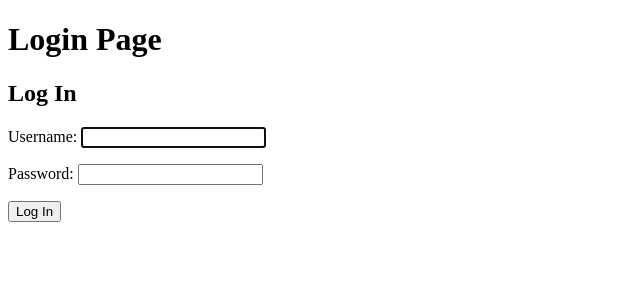
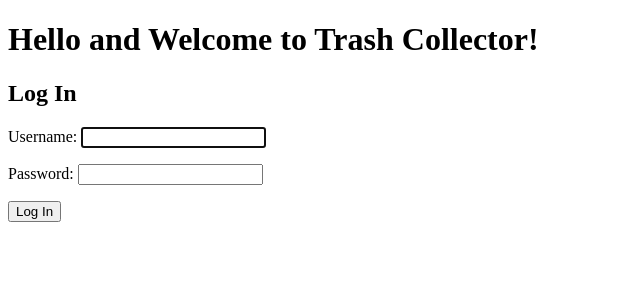
Before and after one commit to steveaclark82/trash_collector_starter, a Django app: page /accounts/login/ in a window 1280 px wide. Shown: the top 300 px of the page, without its empty margins (0-640 px from the left). Run offline with Django 3.2, Linux system fonts and the light colour scheme.

Commit message:
Did a small style change to line 5

```diff
--- a/trash_collector/templates/registration/login.html
+++ b/trash_collector/templates/registration/login.html
@@ -2,7 +2,7 @@
 
 {% block title %} Login Page {% endblock %}
 
-{% block header %} Login Page {% endblock %}
+{% block header %} Hello and Welcome to Trash Collector! {% endblock %}
 
 {% block content %}
 <h2>Log In</h2>
```
